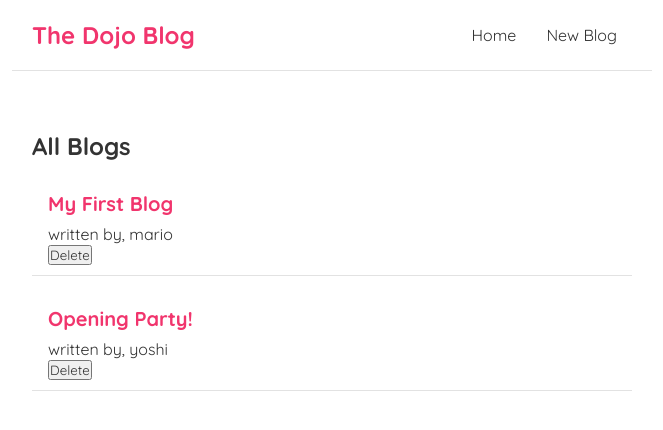
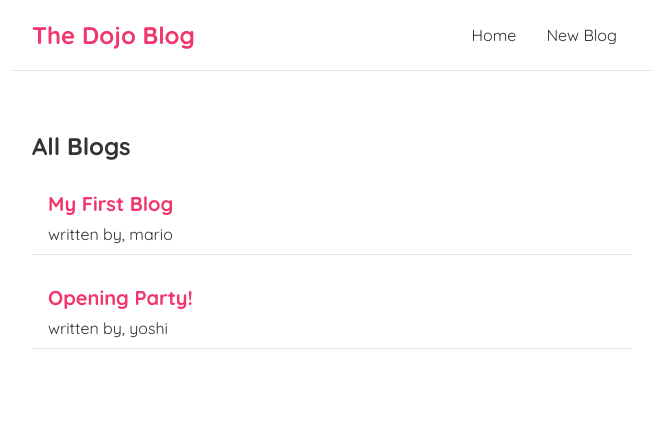
Before and after one commit to chinthakaSenarathna/react_, a React (Vite) app in the folder start_/dojo-blog/: page / in a window 1280 px wide. Shown: the top 430 px of the page, without its empty margins (308-971 px from the left). Built offline with nearby package versions, Linux system fonts and the light colour scheme; data requests are answered from the project's data file.

Commit message:
Conditional Loading Message...

```diff
--- a/start_/dojo-blog/src/components/BlogsList.jsx
+++ b/start_/dojo-blog/src/components/BlogsList.jsx
@@ -1,7 +1,7 @@
 import React from 'react'
 
 // props object De-structring...
-const BlogsList = ({ blogs, title, deleteblog }) => {
+const BlogsList = ({ blogs, title }) => {
     // const blogs = props.blogs;
     // const title = props.title;
 
@@ -13,9 +13,6 @@ const BlogsList = ({ blogs, title, deleteblog }) => {
                     <div className='blog-priview' key={index}>
                         <h2>{ blog.title }</h2>
                         <p>written by, { blog.author }</p>
-                        <button onClick={() =>
-                            deleteblog(blog.id)
-                        }>Delete</button>
                     </div>
                 ))
             }
--- a/start_/dojo-blog/src/components/Home.jsx
+++ b/start_/dojo-blog/src/components/Home.jsx
@@ -3,27 +3,28 @@ import BlogsList from './BlogsList';
 
 const Home = () => {
     const [blogs, setBlogs] = useState(null);
-
-    const deleteblog = (id) => {
-        const newBlogs = blogs.filter((blog) => blog.id != id);
-        setBlogs(newBlogs);
-    };
+    const [loading, setLoading] = useState(true);
 
     const getBlogs = async() => {
         const res = await fetch('http://localhost:8000/blogs');
         const data = await res.json();
         setBlogs(data);
+        setLoading(false);
     };
 
     // useEffect with dependency array...
     useEffect(() => {
-        getBlogs();
+        setTimeout(() => {
+            getBlogs();
+        },1000);
     },[]);
 
     return (
         <div className="home">
+            { loading && <div>Loading...</div> }
+
             {/* first check the blogs is null...then render the component... */}
-            { blogs && <BlogsList blogs={ blogs } title={ 'All Blogs' } deleteblog={deleteblog} /> }
+            { blogs && <BlogsList blogs={ blogs } title={ 'All Blogs' } /> }
         </div>
     )
 }
```
